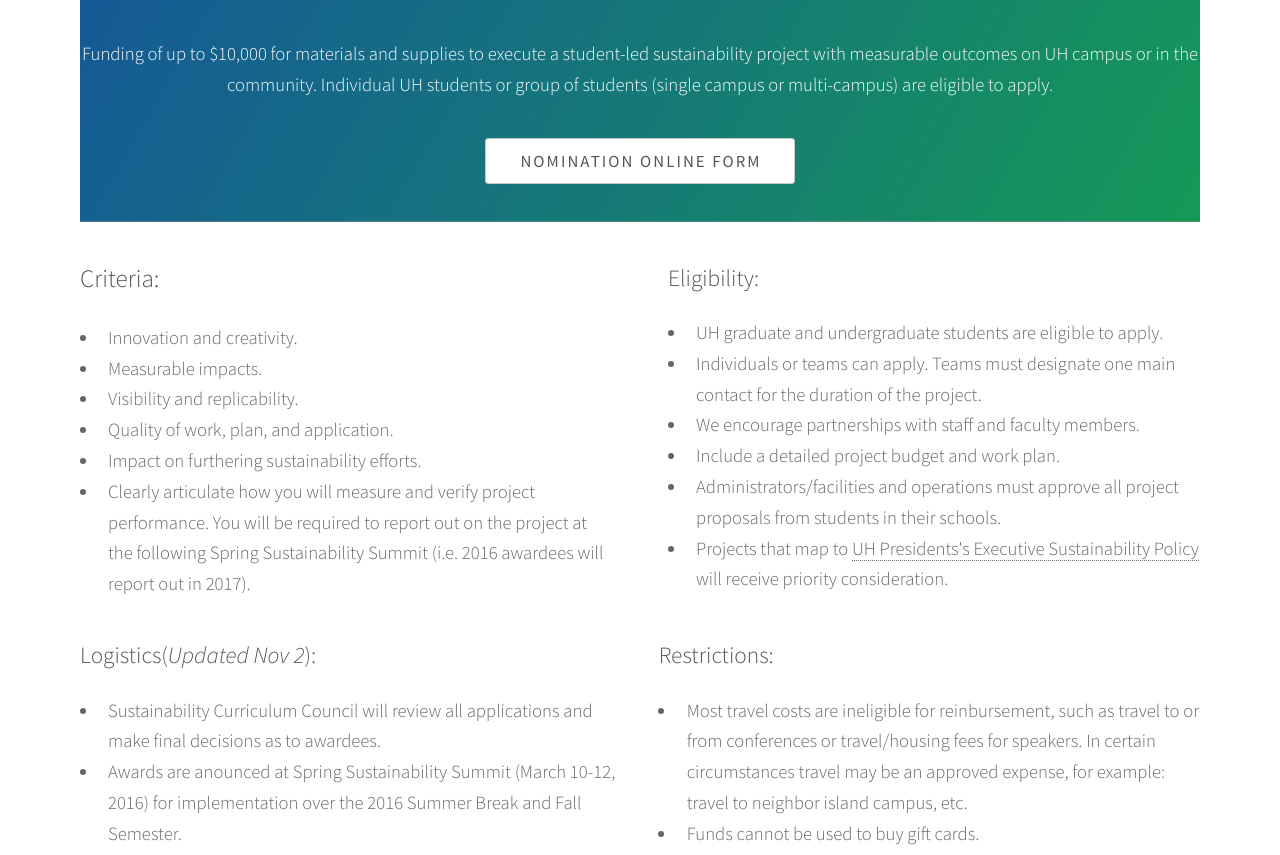
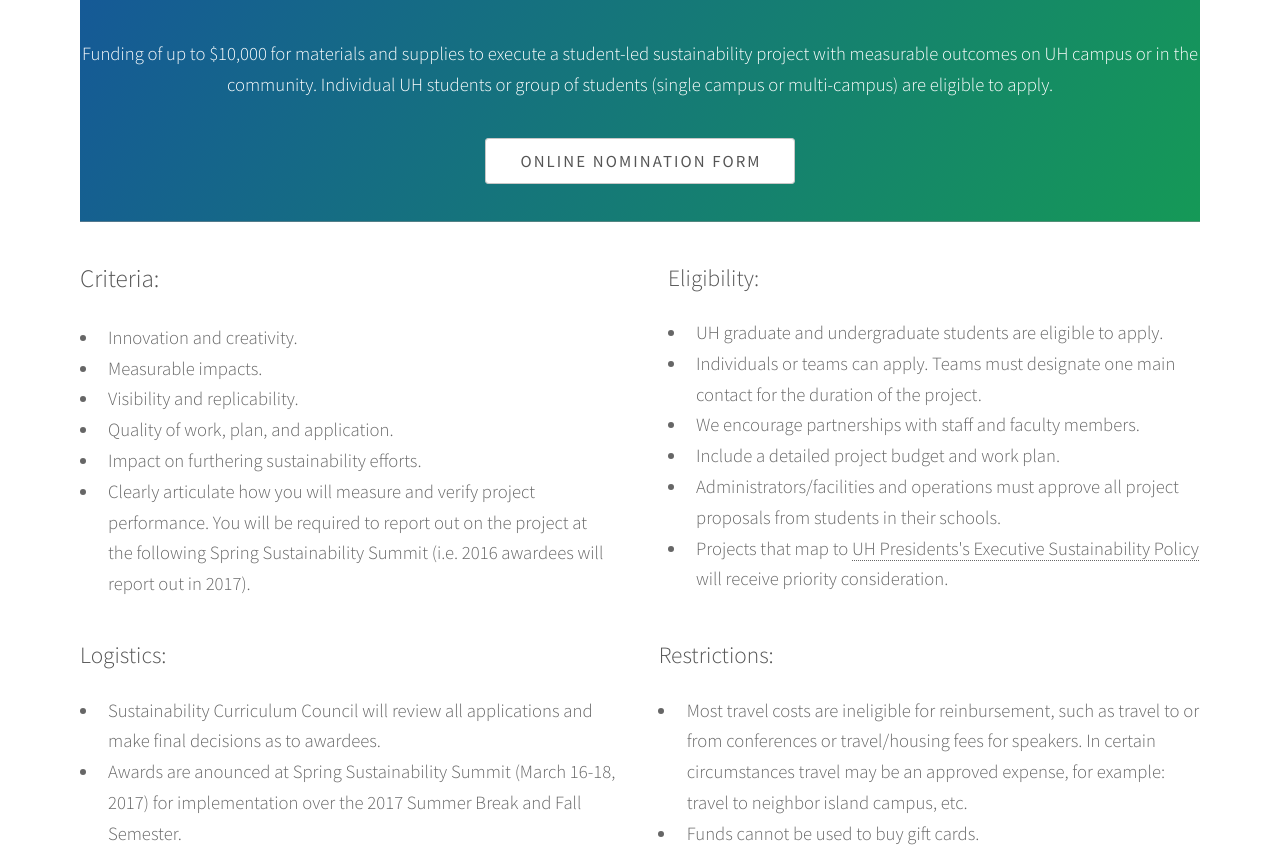
Before and after one commit to SustainabilityUHM/pgaward, a plain HTML site: page green-imp.html in a window 1280 px wide. Shown: the part 87-942 px from the top of the page. Drawn offline with Linux system fonts and the light colour scheme.

Commit message:
summit date edit

```diff
--- a/green-imp.html
+++ b/green-imp.html
@@ -32,7 +32,7 @@
                     students or group of students (single campus or multi-campus)
                     are eligible to apply.</p>
                 <div class="actions">
-                  <a href="https://goo.gl/forms/gXWXnOtYAK7SjG7B3" class="button"  style="background-color: white">Nomination Online Form</a>
+                  <a href="https://goo.gl/forms/gXWXnOtYAK7SjG7B3" class="button"  style="background-color: white">Online Nomination Form</a>
                 </div>
 
                 <hr/>
@@ -80,14 +80,14 @@
          <div class="container">
             <div class="row">
                 <div class="6u 8u$(medium) -1u(medium)">
-                    <h4>Logistics(<em>Updated Nov 2</em>):</h4>
+                    <h4>Logistics:</h4>
                     <ul >
                         <li>Sustainability Curriculum Council will
                             review all applications and make final
                             decisions as to awardees.</li>
                         <li>Awards are anounced at Spring
-                            Sustainability Summit (March 10-12, 2016)
-                            for implementation over the 2016 Summer
+                            Sustainability Summit (March 16-18, 2017)
+                            for implementation over the 2017 Summer
                             Break and Fall Semester.</li>
                         <li>Projects more then one academic year must
                             include a plan for continuity..</li>
```
Also changed, not shown: student-leader-award.html (+2 -2 lines).
